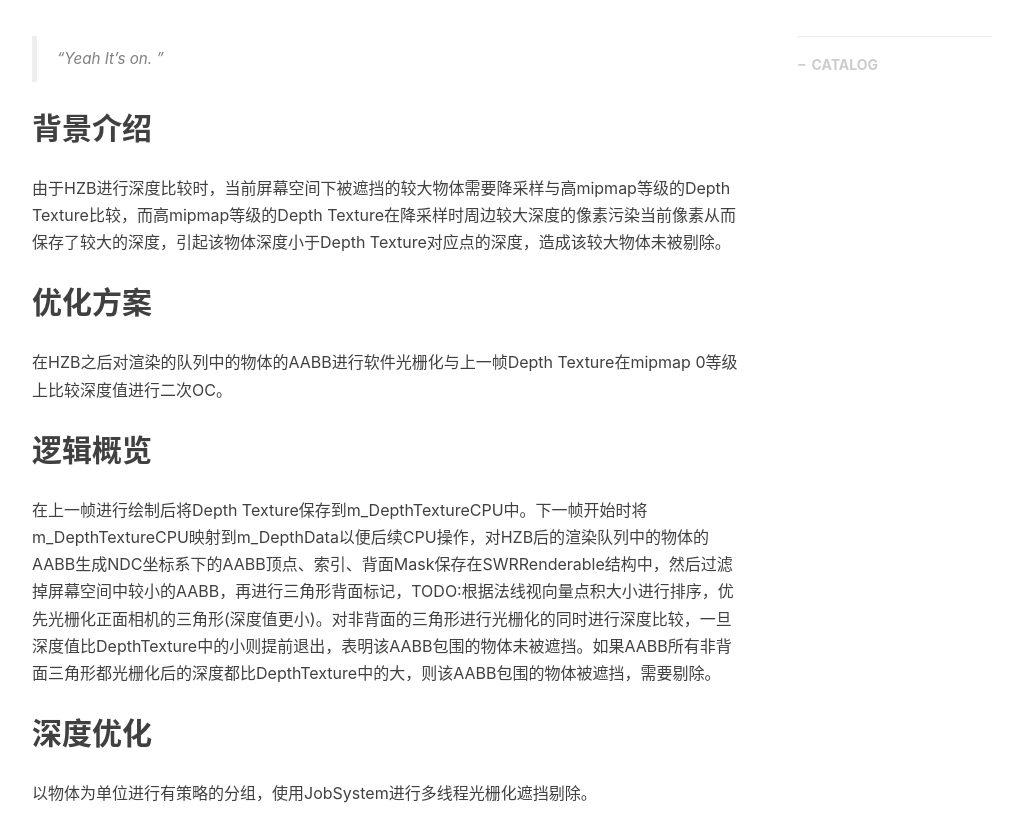
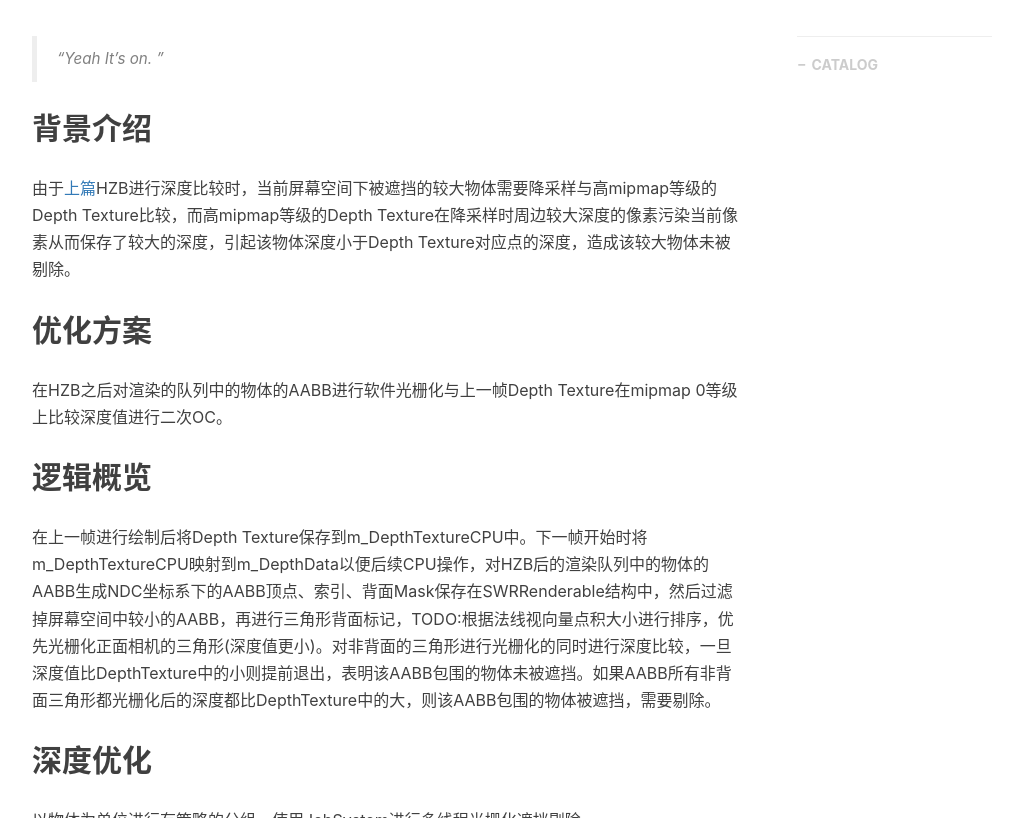
Before and after one commit to huangx916/huangx916.github.io, a Jekyll site: the page built from _posts/2019-09-23-swrzb.markdown, in a window 1280 px wide and 900 px high, scrolled down 505 px, cut to the strip 82-900 px from the top of the window. Shown: the whole strip, without its empty margins (233-1256 px from the left). Built offline with Jekyll 4.4.1, drawn with Linux system fonts in a browser that asks for light colours; nearby versions of some CDN libraries; comment, search, counter and statistics services are not loaded.

Commit message:
Update 2019-09-23-swrzb.markdown

```diff
--- a/_posts/2019-09-23-swrzb.markdown
+++ b/_posts/2019-09-23-swrzb.markdown
@@ -14,7 +14,7 @@ tags:
 > “Yeah It's on. ”
 
 ## 背景介绍
-由于HZB进行深度比较时，当前屏幕空间下被遮挡的较大物体需要降采样与高mipmap等级的Depth Texture比较，而高mipmap等级的Depth Texture在降采样时周边较大深度的像素污染当前像素从而保存了较大的深度，引起该物体深度小于Depth Texture对应点的深度，造成该较大物体未被剔除。
+由于[上篇](https://huangx916.github.io/2019/09/16/hzb/)HZB进行深度比较时，当前屏幕空间下被遮挡的较大物体需要降采样与高mipmap等级的Depth Texture比较，而高mipmap等级的Depth Texture在降采样时周边较大深度的像素污染当前像素从而保存了较大的深度，引起该物体深度小于Depth Texture对应点的深度，造成该较大物体未被剔除。
 
 ## 优化方案
 在HZB之后对渲染的队列中的物体的AABB进行软件光栅化与上一帧Depth Texture在mipmap 0等级上比较深度值进行二次OC。
```
